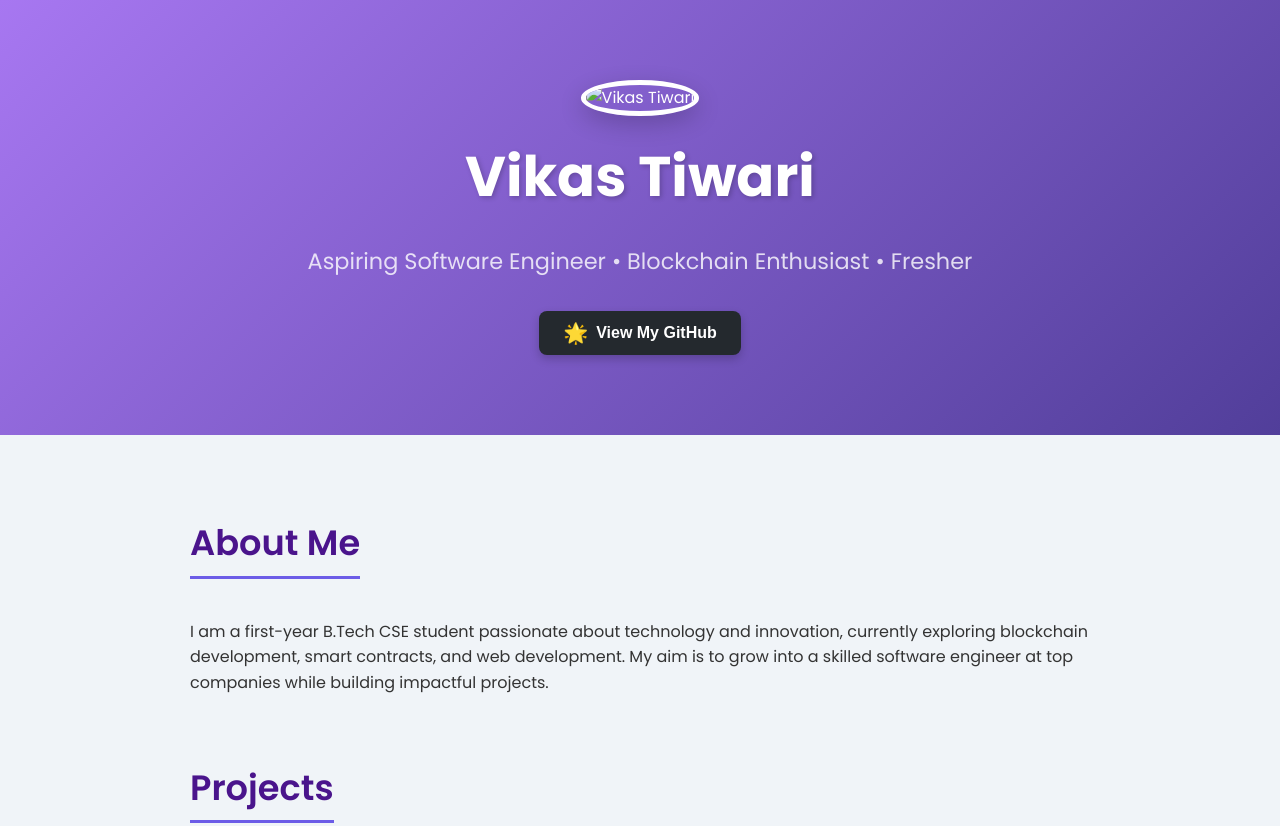
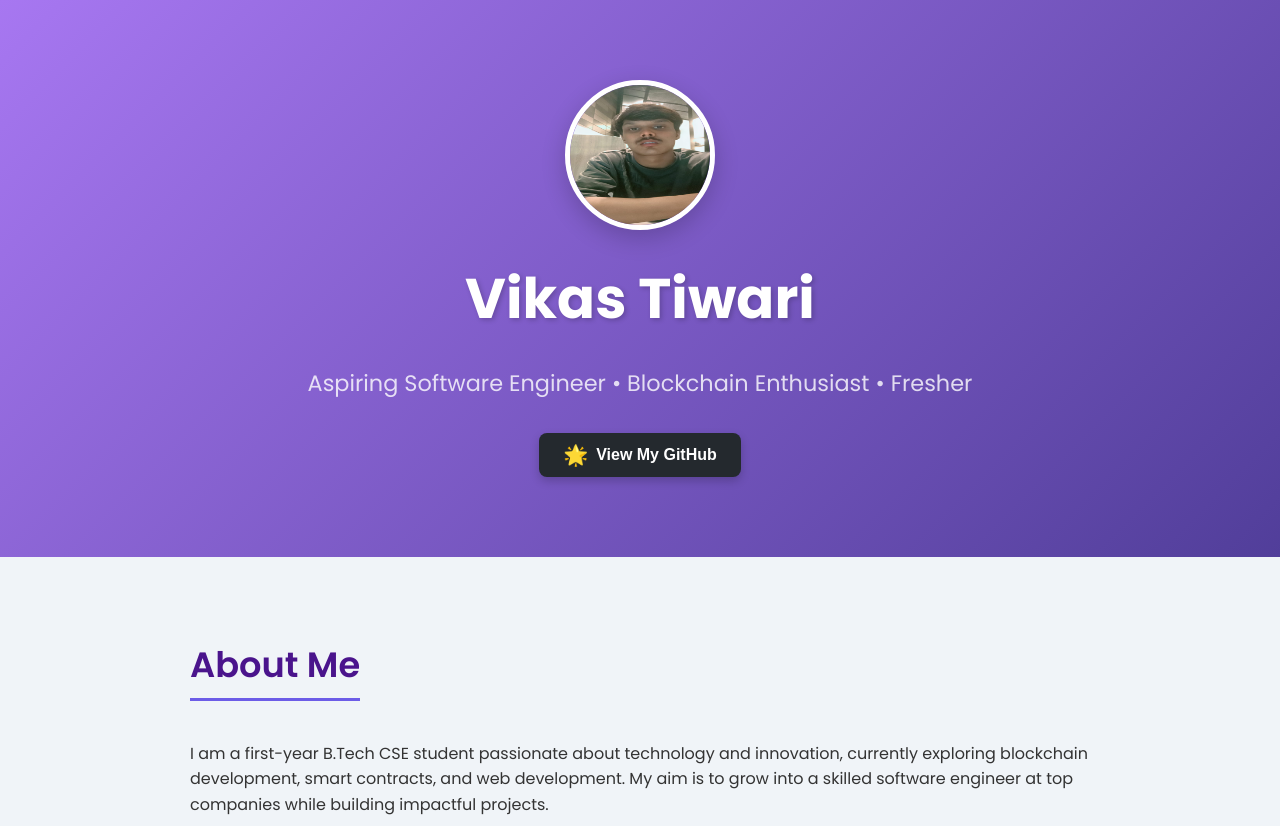
Before and after one commit to Vikkycodees/portfolio2, a plain HTML site: page index.html in a window 1280 px wide. Shown: the top 826 px of the page. Drawn offline with Linux system fonts and the light colour scheme.

Commit message:
Update index.html

```diff
--- a/index.html
+++ b/index.html
@@ -161,7 +161,7 @@
 <body>
   <!-- Hero Section -->
   <header class="hero">
-    <img class="avatar" src="WhatsApp Image 2025-08-13 at 00.57.08_17634568.jpg" alt="Vikas Tiwari">
+    <img class="avatar" src="profile.jpg" alt="Vikas Tiwari">
     <h1 class="big-name">Vikas Tiwari</h1>
     <p class="tagline">Aspiring Software Engineer • Blockchain Enthusiast • Fresher</p>
     <button class="github-btn" onclick="window.open('https://github.com/Vikkycodees/portfolio2.git','_blank')">
```
